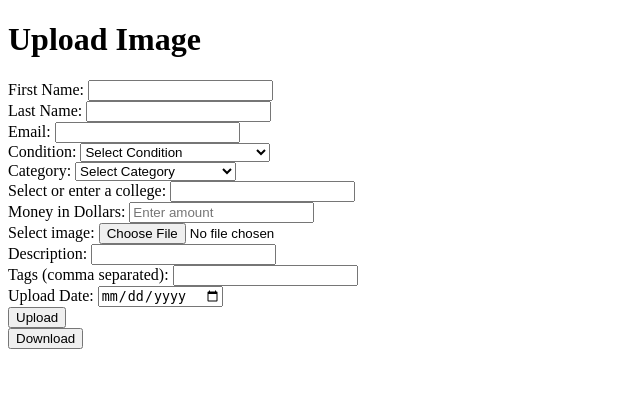
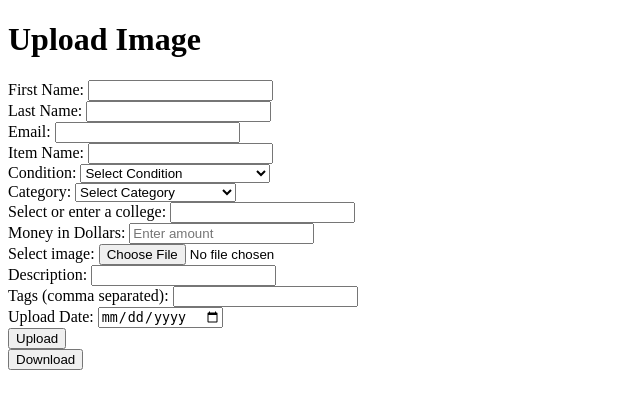
Before and after one commit to akshiib/DormDeals, a Flask app: page / in a window 1280 px wide. Shown: the top 409 px of the page, without its empty margins (0-640 px from the left). Run offline with Flask 3, Linux system fonts and the light colour scheme.

Commit message:
added retrieve college cursor

```diff
--- a/app.py
+++ b/app.py
@@ -24,6 +24,35 @@ ALLOWED_EXTENSIONS = {'png', 'jpg', 'jpeg'}
 app = Flask(__name__)
 app.config['UPLOAD_FOLDER'] = UPLOAD_FOLDER
 
+"""
+Function returns a dictionary. A cursor is a pymongo object which can be
+iterated over to retrieve entries from the database. The key in the dict is the college, and the value is
+the cursor associated with it.
+"""
+def retrieve_college_cursors():
+
+    # Find all distinct colleges
+    distinct_colleges = collection.distinct('college')
+
+    college_cursors = {}
+
+    # Store the college name as the key, and associated cursor as value
+    for college in distinct_colleges:
+        cursor = collection.find({'college': college})
+        college_cursors[college] = cursor
+
+    # Code to show how to access item info from the cursor
+    """
+    for key in college_cursors:
+        print(key)      # Name of college
+        cursor = (college_cursors[key])
+        for document in cursor:        # document is an entry in the database
+            seller = document.get('name')      # Printing seller info, but all fields can be accessed similarly
+            print(seller)
+        print("")       # Just so that it's easy to distinguish for each college
+    """
+    return college_cursors
+
 
 # Function checks if the image has extensions in ALLOWED EXTENSIONS -> png, jpg, jpeg
 def allowed_file(filename):
@@ -47,11 +76,13 @@ def insert_to_db(image_path, metadata, user_data):
         document = {
             'name':full_name,
             'email':user_data['email'],
+            'item':user_data['item'],
             'condition':user_data['condition'],
             'category':user_data['category'],
             'price':user_data['price'],
+            'college':user_data['college'],
             'image': encoded_image,
-            'metadata': metadata
+            'metadata': metadata,
         }
 
         collection.insert_one(document)
@@ -90,7 +121,9 @@ def upload_file():
                 'email':request.form['email'],
                 'condition':request.form['condition'],
                 'category':request.form['category'],
-                'price':request.form['price']
+                'price':request.form['price'],
+                'college':request.form['college'],
+                'item':request.form['item'],
             }
 
             insert_to_db(file_path, metadata, user_data)
@@ -127,3 +160,4 @@ if __name__ == "__main__":
     # If upload folder doesn't exist, create it in the same dir
     os.makedirs(UPLOAD_FOLDER, exist_ok=True)
     app.run(debug=True)
+    # retrieve_college_cursors()
--- a/templates/upload.html
+++ b/templates/upload.html
@@ -23,6 +23,11 @@
         <div>
             <label for="email">Email:</label>
             <input type="email" id="email" name="email" required>
+        </div>
+        <!-- Item being sold -->
+        <div>
+            <label for="item">Item Name:</label>
+            <input type="text" id="item" name="item" required>
         </div>
         <!-- Condition -->
         <div>
@@ -53,7 +58,7 @@
             <input list="colleges" id="college" name="college">
             <datalist id="colleges">
                 {% for college in colleges %}
-                    <option value="{{ college }}">
+                    <option value="{{ college }}">{{ college }}</option>
                 {% endfor %}
             </datalist>
         </div>
```
